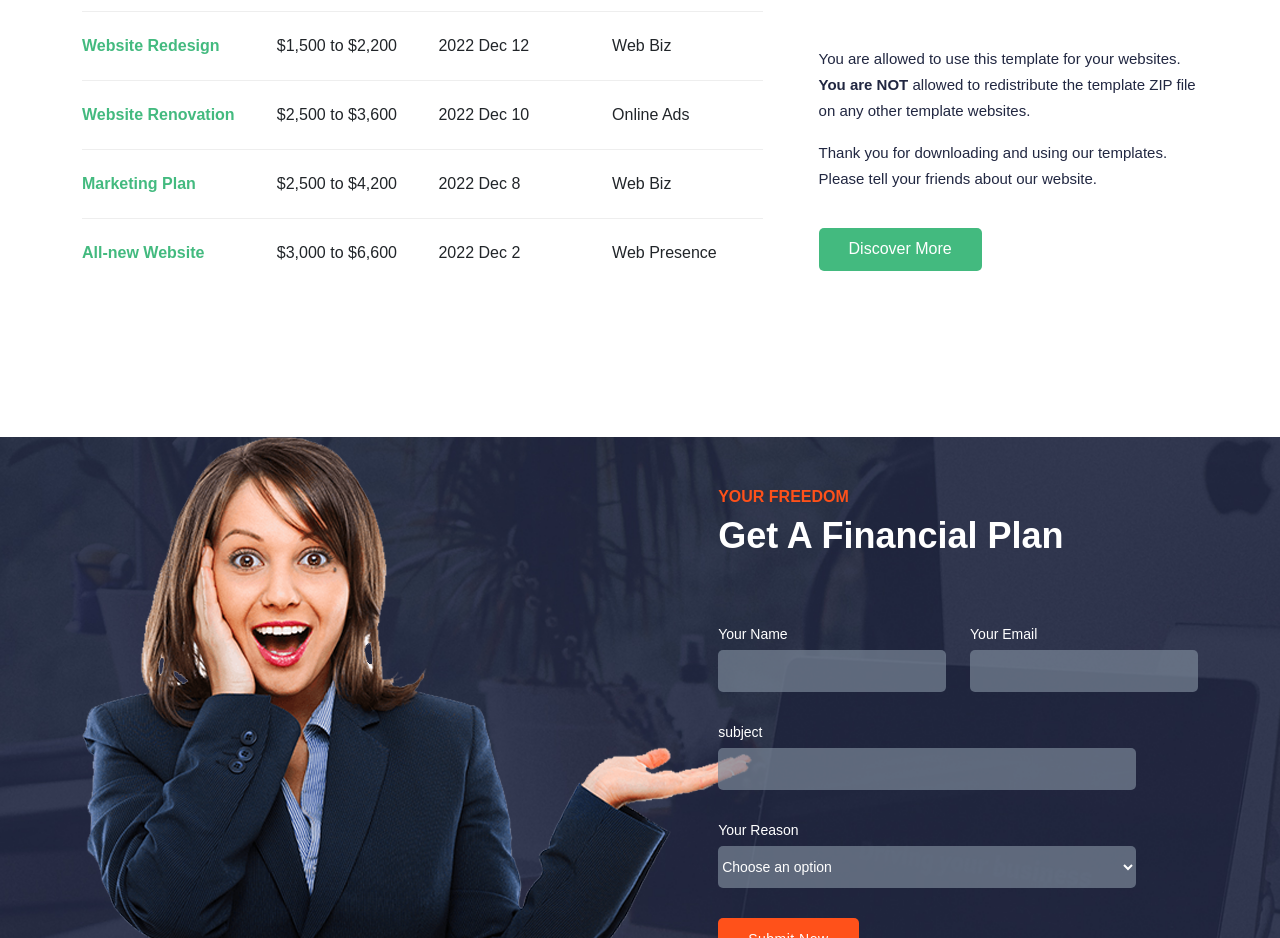
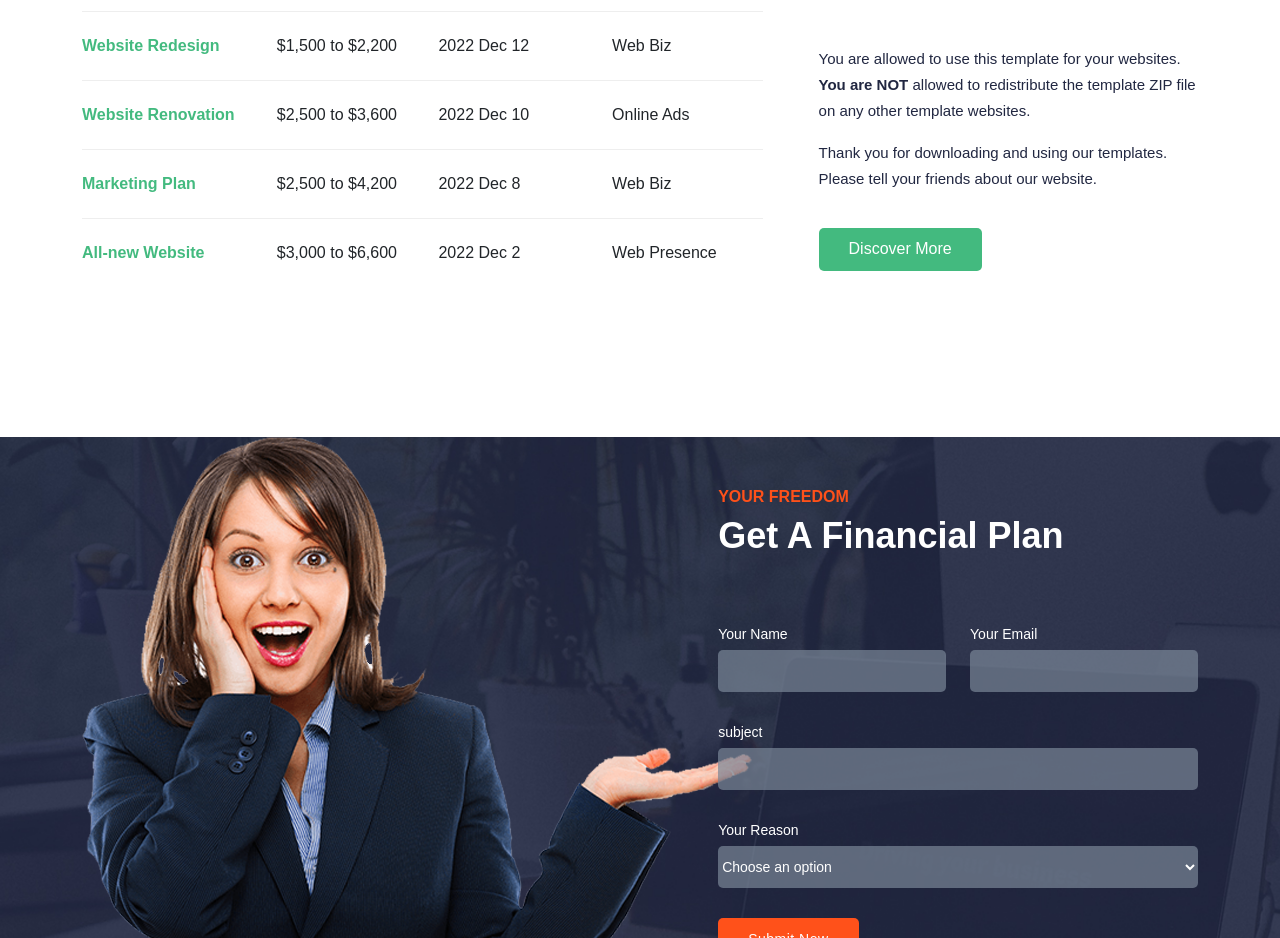
Before and after one commit to markfady/mexant-template-react, a React (Create React App) app: page / in a window 1280 px wide. Shown: the part 2236-3174 px from the top of the page. Built offline with nearby package versions, Linux system fonts and the light colour scheme.

Commit message:
Input width Edits

```diff
--- a/src/components/Financial/Financial.css
+++ b/src/components/Financial/Financial.css
@@ -61,6 +61,3 @@
     transition: all .3s;
     width: fit-content;
 }
-#subject , .content form select {
-    width: 87%;
-}
```
